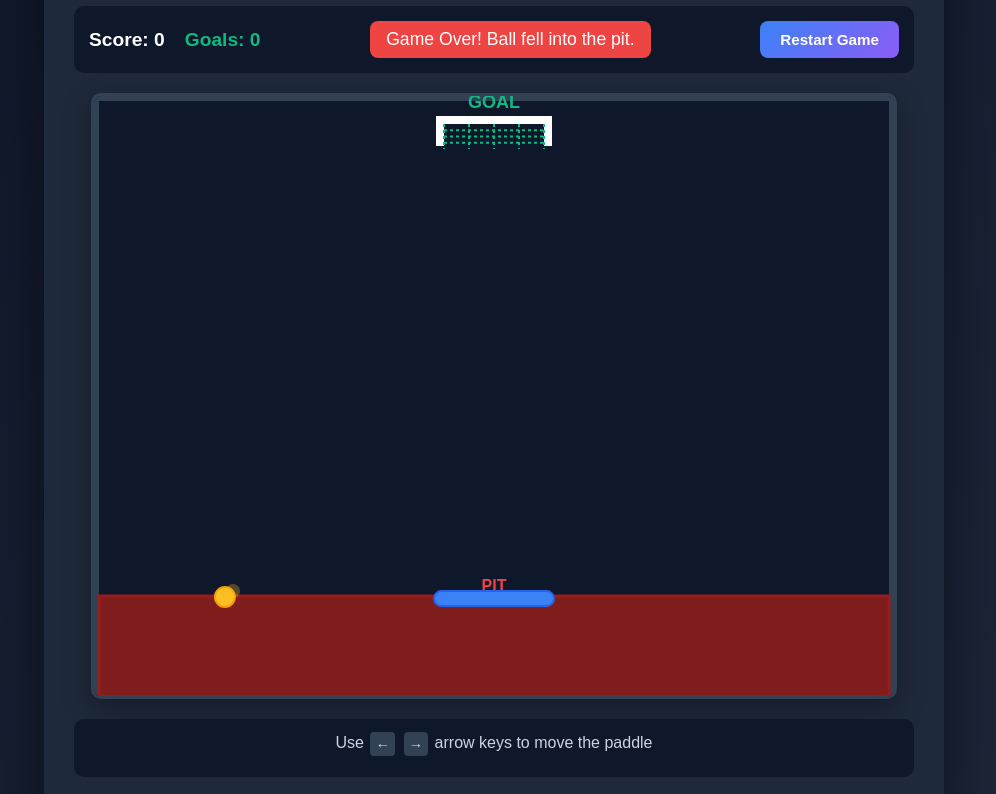
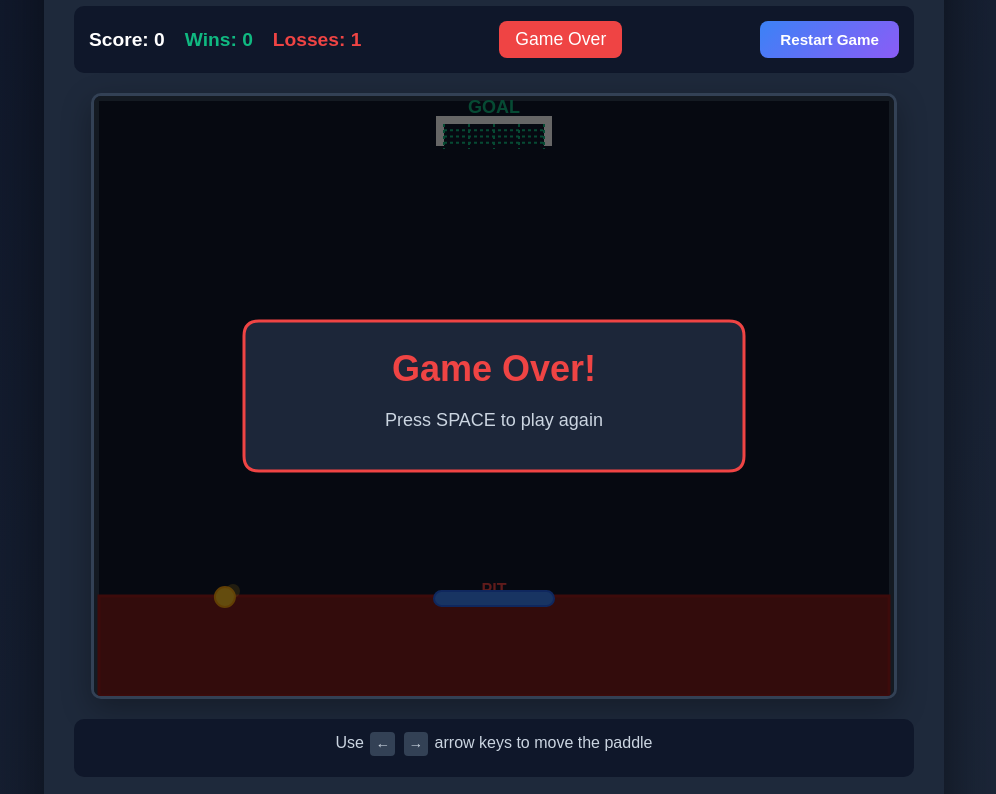
Before and after one commit to jburos/games, a plain HTML site: page pong-escape.html in a window 1280 px wide. Shown: the part 111-905 px from the top of the page, without its empty margins (146-1142 px from the left). Drawn offline with Linux system fonts and the light colour scheme.

Commit message:
update win message

```diff
--- a/pong-escape.html
+++ b/pong-escape.html
@@ -60,13 +60,17 @@
     align-items: center;
   }
 
-  .score, .goals {
+  .score, .wins, .losses {
     font-size: 1.2rem;
     font-weight: bold;
   }
 
-  .goals {
+  .wins {
     color: #10b981;
+  }
+
+  .losses {
+    color: #ef4444;
   }
 
   .status {
@@ -170,7 +174,8 @@
     <div class="game-info">
       <div class="score-display">
         <div class="score">Score: <span id="score">0</span></div>
-        <div class="goals">Goals: <span id="goals">0</span></div>
+        <div class="wins">Wins: <span id="wins">0</span></div>
+        <div class="losses">Losses: <span id="losses">0</span></div>
       </div>
       <div class="status" id="status">Use arrow keys to move paddle</div>
       <button id="restartBtn">Restart Game</button>
@@ -198,13 +203,15 @@
     const canvas = document.getElementById('gameCanvas');
     const ctx = canvas.getContext('2d');
     const scoreElement = document.getElementById('score');
-    const goalsElement = document.getElementById('goals');
+    const winsElement = document.getElementById('wins');
+    const lossesElement = document.getElementById('losses');
     const statusElement = document.getElementById('status');
     const restartBtn = document.getElementById('restartBtn');
 
     // Game state
     let score = 0;
-    let goals = 0;
+    let wins = 0;
+    let losses = 0;
     let gameState = 'playing'; // 'playing', 'won', 'lost'
     let keys = {};
 
@@ -248,6 +255,12 @@
     // Keyboard controls
     document.addEventListener('keydown', (e) => {
       keys[e.key] = true;
+
+      // Spacebar to reset after win or loss
+      if (e.key === ' ' && (gameState === 'won' || gameState === 'lost')) {
+        e.preventDefault();
+        restartGame();
+      }
     });
 
     document.addEventListener('keyup', (e) => {
@@ -259,7 +272,6 @@
 
     function restartGame() {
       score = 0;
-      goals = 0;
       gameState = 'playing';
       ball.x = canvas.width / 2;
       ball.y = canvas.height / 2;
@@ -273,7 +285,8 @@
 
     function updateScore() {
       scoreElement.textContent = score;
-      goalsElement.textContent = goals;
+      winsElement.textContent = wins;
+      lossesElement.textContent = losses;
     }
 
     function updatePaddle() {
@@ -316,8 +329,10 @@
       // Check collision with bottom (lose condition)
       if (ball.y + ball.radius >= canvas.height - 5) {
         gameState = 'lost';
-        statusElement.textContent = 'Game Over! Ball fell into the pit.';
+        statusElement.textContent = 'Game Over';
         statusElement.className = 'status lost';
+        losses += 1;
+        updateScore();
         return;
       }
 
@@ -409,9 +424,9 @@
           ball.x + ball.radius >= EXIT_X &&
           ball.x - ball.radius <= EXIT_X + EXIT_WIDTH) {
         gameState = 'won';
-        statusElement.textContent = 'You scored!';
+        statusElement.textContent = 'You Scored!';
         statusElement.className = 'status won';
-        goals += 1;
+        wins += 1;
         score += 100;
         updateScore();
       }
@@ -421,8 +436,10 @@
           ball.x >= PIT_X &&
           ball.x <= PIT_X + PIT_WIDTH) {
         gameState = 'lost';
-        statusElement.textContent = 'Game Over! Ball fell into the pit.';
+        statusElement.textContent = 'Game Over';
         statusElement.className = 'status lost';
+        losses += 1;
+        updateScore();
       }
     }
 
@@ -526,6 +543,52 @@
       ctx.arc(ball.x - ball.vx * 2, ball.y - ball.vy * 2, ball.radius * 0.7, 0, Math.PI * 2);
       ctx.fill();
       ctx.globalAlpha = 1.0;
+
+      // Draw game-over overlay if game is won or lost
+      if (gameState === 'won' || gameState === 'lost') {
+        // Draw semi-transparent overlay
+        ctx.fillStyle = 'rgba(0, 0, 0, 0.6)';
+        ctx.fillRect(0, 0, canvas.width, canvas.height);
+
+        // Draw message box background
+        const boxWidth = 500;
+        const boxHeight = 150;
+        const boxX = (canvas.width - boxWidth) / 2;
+        const boxY = (canvas.height - boxHeight) / 2;
+
+        ctx.fillStyle = 'rgba(30, 41, 59, 0.95)';
+        ctx.strokeStyle = gameState === 'won' ? '#10b981' : '#ef4444';
+        ctx.lineWidth = 3;
+
+        // Draw rounded rectangle
+        const cornerRadius = 15;
+        ctx.beginPath();
+        ctx.moveTo(boxX + cornerRadius, boxY);
+        ctx.lineTo(boxX + boxWidth - cornerRadius, boxY);
+        ctx.quadraticCurveTo(boxX + boxWidth, boxY, boxX + boxWidth, boxY + cornerRadius);
+        ctx.lineTo(boxX + boxWidth, boxY + boxHeight - cornerRadius);
+        ctx.quadraticCurveTo(boxX + boxWidth, boxY + boxHeight, boxX + boxWidth - cornerRadius, boxY + boxHeight);
+        ctx.lineTo(boxX + cornerRadius, boxY + boxHeight);
+        ctx.quadraticCurveTo(boxX, boxY + boxHeight, boxX, boxY + boxHeight - cornerRadius);
+        ctx.lineTo(boxX, boxY + cornerRadius);
+        ctx.quadraticCurveTo(boxX, boxY, boxX + cornerRadius, boxY);
+        ctx.closePath();
+        ctx.fill();
+        ctx.stroke();
+
+        // Draw main message
+        ctx.fillStyle = gameState === 'won' ? '#10b981' : '#ef4444';
+        ctx.font = 'bold 36px Arial';
+        ctx.textAlign = 'center';
+        ctx.textBaseline = 'middle';
+        const mainMessage = gameState === 'won' ? 'You Scored!' : 'Game Over!';
+        ctx.fillText(mainMessage, canvas.width / 2, boxY + 50);
+
+        // Draw sub-message
+        ctx.fillStyle = '#cbd5e1';
+        ctx.font = '18px Arial';
+        ctx.fillText('Press SPACE to play again', canvas.width / 2, boxY + 100);
+      }
     }
 
     function gameLoop() {
```
